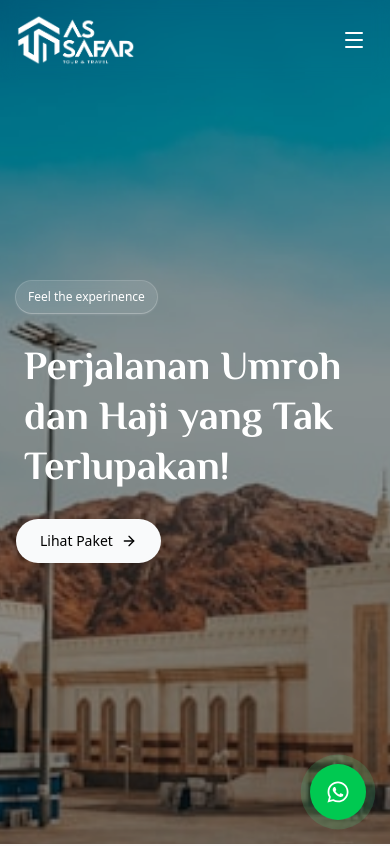
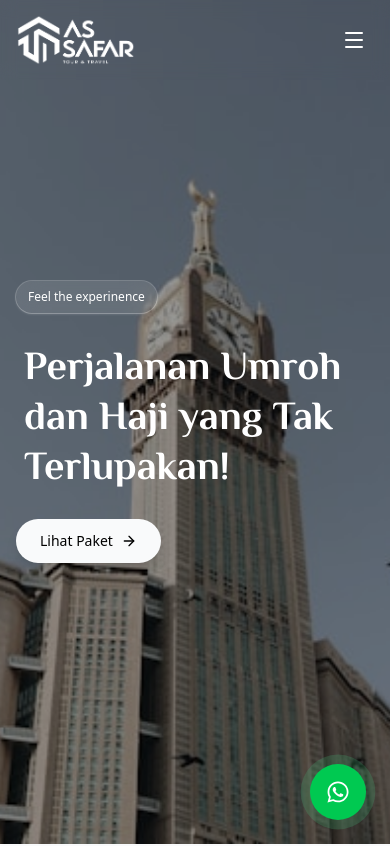
Before and after one commit to m-azzam-azis/web-assafar, a Next.js app: page / in a window 390 px wide. Shown: the top 846 px of the page. Built offline with nearby package versions, Linux system fonts and the light colour scheme.

Commit message:
refactor: changed mobile hero bg image to static

```diff
--- a/src/components/sections/HeroSection.tsx
+++ b/src/components/sections/HeroSection.tsx
@@ -22,6 +22,26 @@ const item = {
   hidden: { opacity: 0, y: 20 },
 };
 
+// Helper function to detect mobile devices
+const useIsMobile = () => {
+  const [isMobile, setIsMobile] = useState(false);
+
+  useEffect(() => {
+    const checkIsMobile = () => {
+      setIsMobile(window.innerWidth < 768);
+    };
+
+    checkIsMobile();
+    window.addEventListener("resize", checkIsMobile);
+
+    return () => {
+      window.removeEventListener("resize", checkIsMobile);
+    };
+  }, []);
+
+  return isMobile;
+};
+
 // Hero Section Component
 const HeroSection = () => {
   const [currentImage, setCurrentImage] = useState(0);
@@ -32,16 +52,31 @@ const HeroSection = () => {
     "/assets/hero-4.jpg",
   ];
 
+  const isMobile = useIsMobile();
+
   useEffect(() => {
+    if (isMobile) return; // Don't run the interval on mobile
     const interval = setInterval(() => {
       setCurrentImage((prev) => (prev + 1) % images.length);
     }, 5000);
     return () => clearInterval(interval);
-  }, []);
+  }, [isMobile]);
 
   return (
     <section id="home" className="relative h-screen overflow-hidden">
-      {images.map((img, index) => (
+      {isMobile ? (
+        // Single static image for mobile
+        <div
+          className="absolute inset-0"
+          style={{
+            backgroundImage: `url(${images[0]})`, // Use first image as static image
+            backgroundSize: "cover",
+            backgroundPosition: "center",
+          }}
+        />
+      ) : (
+        // Animated slideshow for desktop
+        images.map((img, index) => (
           <motion.div
             key={index}
             className={`absolute inset-0 transition-opacity duration-1000 ${
@@ -58,7 +93,8 @@ const HeroSection = () => {
             }}
             transition={{ duration: 5, ease: "easeOut" }}
           />
-      ))}
+        ))
+      )}
 
       <div className="absolute inset-0 bg-black/40" />
 
```
Lines whose indentation alone changed are shown as unchanged.
